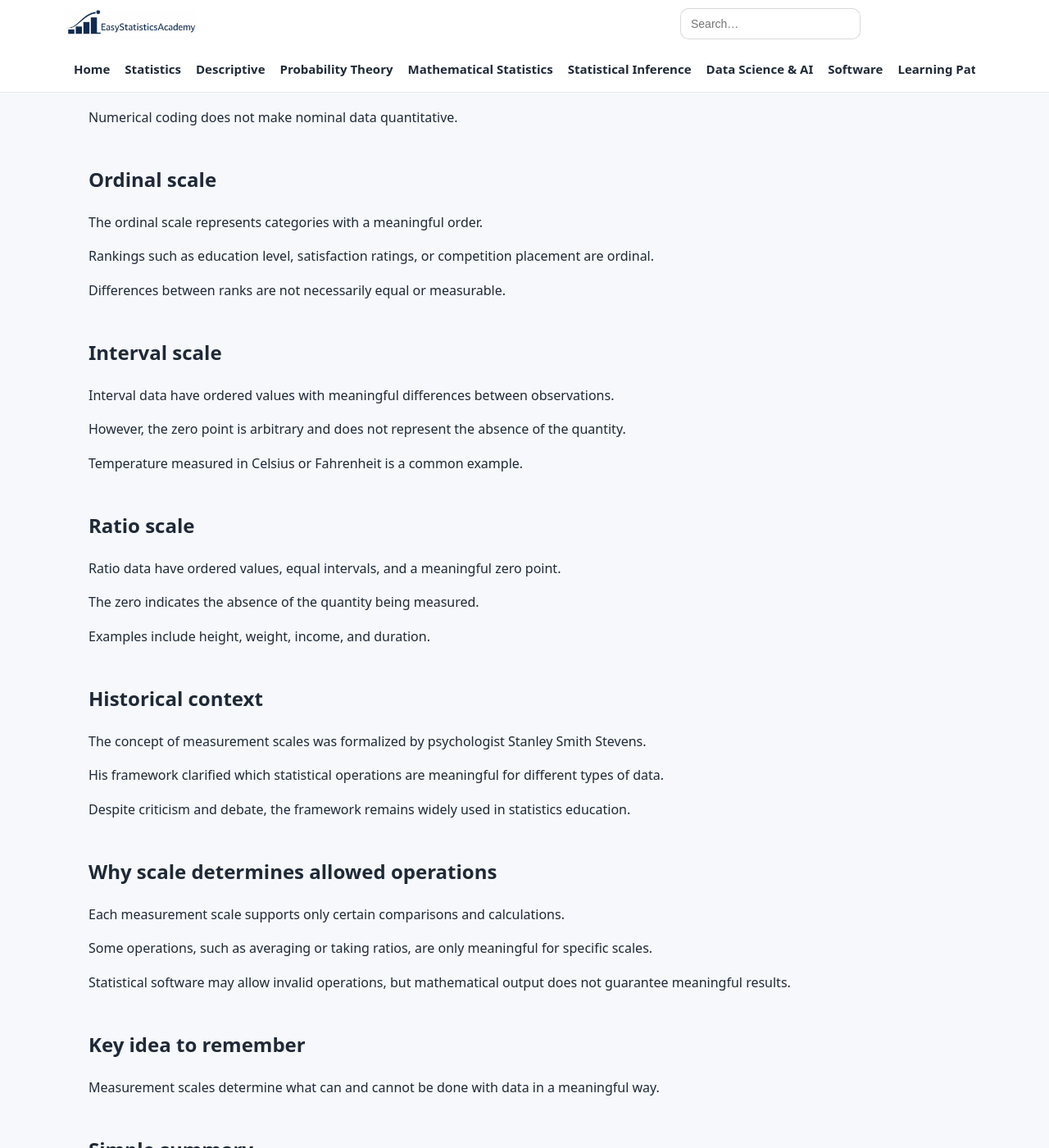
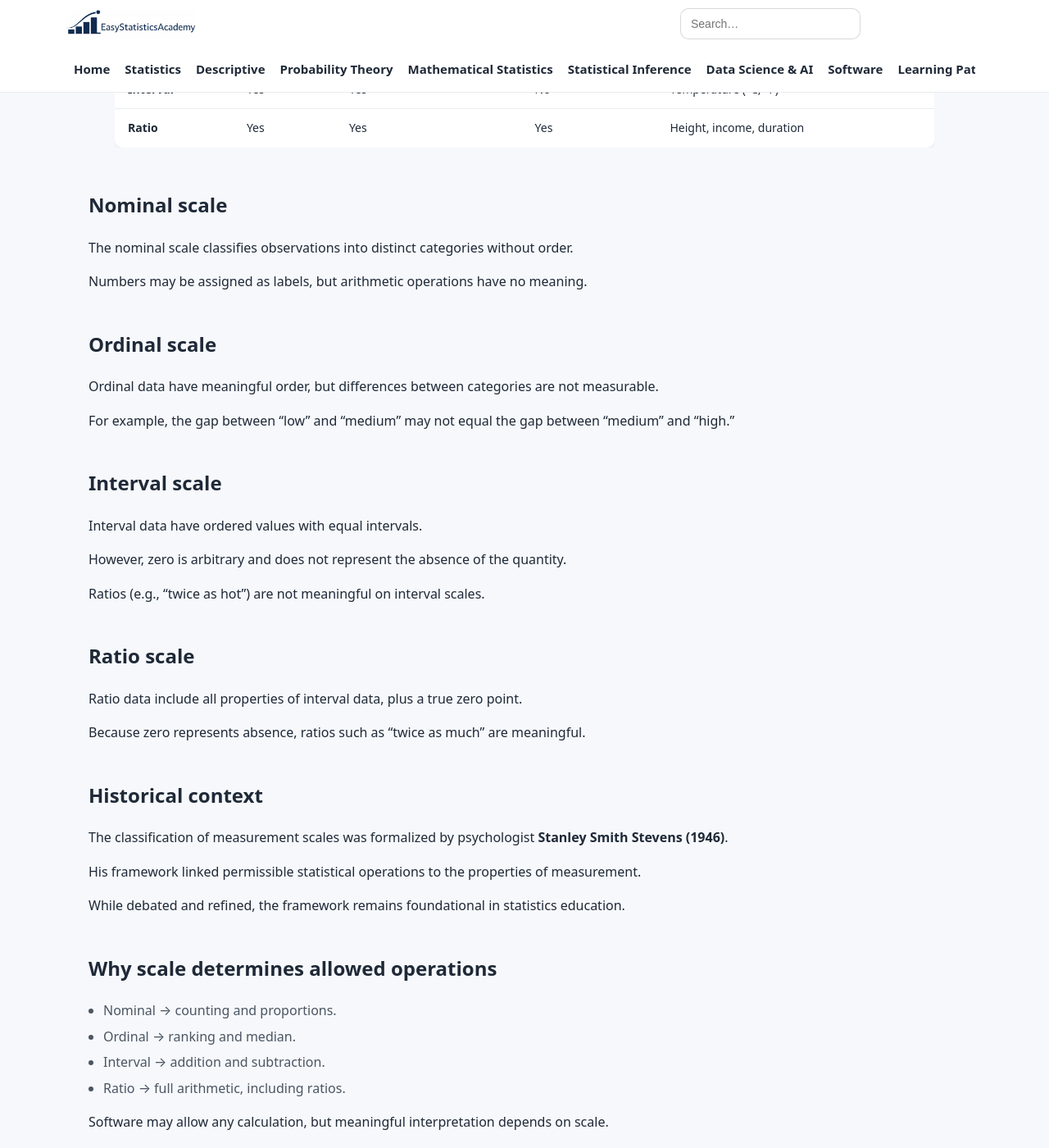
Before and after one commit to ammar-homaida-statistics/easystatisticsacademy, a Jekyll site: the page built from foundations/measurement-scales/index.md, in a window 1280 px wide and 1400 px high, scrolled down 939 px. Shown: the whole window at 82% size. Built offline with Jekyll 4.4.1, drawn with Linux system fonts in a browser that asks for light colours; some of the changed text lies outside the part shown.

Commit message:
Enhance measurement scales lesson content
Added a construction notice and improved clarity on measurement scales.

```diff
--- a/foundations/measurement-scales/index.md
+++ b/foundations/measurement-scales/index.md
@@ -19,10 +19,14 @@
   <div class="hero-card">
     <h1>Measurement Scales</h1>
 
+    <div style="background:#fff3cd; border:1px solid #ffeeba; padding:12px 14px; margin:14px 0; border-radius:8px;">
+      <strong>🚧 Under Construction</strong> — Additional applied examples and visual summaries will be added.
+    </div>
+
     <p class="lead">
-      This lesson introduces the main levels of measurement—nominal, ordinal,
-      interval, and ratio—and explains why the measurement scale determines
-      which statistical operations are valid.
+      The level of measurement determines which statistical operations are meaningful.
+      Nominal, ordinal, interval, and ratio scales differ not in appearance,
+      but in the type of comparisons they allow.
     </p>
 
     <p class="muted-mini">
@@ -31,38 +35,77 @@
   </div>
 </section>
 
+
+
 <section class="section">
   <div class="content-narrow">
     <h2>What you will learn</h2>
 
     <ul class="bullets">
       <li>The four main levels of measurement.</li>
-      <li>How nominal, ordinal, interval, and ratio scales differ.</li>
-      <li>The historical origin of measurement scales.</li>
-      <li>Why scale determines which operations are meaningful.</li>
+      <li>How the scales differ conceptually.</li>
+      <li>Which comparisons and operations are valid for each scale.</li>
+      <li>Why misunderstanding scale leads to invalid conclusions.</li>
     </ul>
   </div>
 </section>
 
+
+
 <section class="section">
   <div class="content-narrow">
-    <h2>Why this topic matters</h2>
+    <h2>The four levels at a glance</h2>
 
-    <p>
-      Statistical methods assume specific types of measurement.
-    </p>
+    <div style="margin:24px 0;">
+      <div style="max-width:1000px; margin:auto; overflow-x:auto;">
+        <table style="width:100%; border-collapse:collapse; background:#ffffff; border-radius:10px; overflow:hidden; box-shadow:0 4px 10px rgba(0,0,0,0.05); font-size:14px;">
+          <thead style="background:#f1f3f5;">
+            <tr>
+              <th style="padding:14px 16px; text-align:left; font-weight:600;">Scale</th>
+              <th style="padding:14px 16px; text-align:left; font-weight:600;">Order?</th>
+              <th style="padding:14px 16px; text-align:left; font-weight:600;">Equal Intervals?</th>
+              <th style="padding:14px 16px; text-align:left; font-weight:600;">True Zero?</th>
+              <th style="padding:14px 16px; text-align:left; font-weight:600;">Example</th>
+            </tr>
+          </thead>
+          <tbody>
+            <tr style="border-top:1px solid #e9ecef;">
+              <td style="padding:12px 16px;"><strong>Nominal</strong></td>
+              <td style="padding:12px 16px;">No</td>
+              <td style="padding:12px 16px;">No</td>
+              <td style="padding:12px 16px;">No</td>
+              <td style="padding:12px 16px;">Blood type, country</td>
+            </tr>
+            <tr style="border-top:1px solid #e9ecef;">
+              <td style="padding:12px 16px;"><strong>Ordinal</strong></td>
+              <td style="padding:12px 16px;">Yes</td>
+              <td style="padding:12px 16px;">No</td>
+              <td style="padding:12px 16px;">No</td>
+              <td style="padding:12px 16px;">Rankings, satisfaction levels</td>
+            </tr>
+            <tr style="border-top:1px solid #e9ecef;">
+              <td style="padding:12px 16px;"><strong>Interval</strong></td>
+              <td style="padding:12px 16px;">Yes</td>
+              <td style="padding:12px 16px;">Yes</td>
+              <td style="padding:12px 16px;">No</td>
+              <td style="padding:12px 16px;">Temperature (°C, °F)</td>
+            </tr>
+            <tr style="border-top:1px solid #e9ecef;">
+              <td style="padding:12px 16px;"><strong>Ratio</strong></td>
+              <td style="padding:12px 16px;">Yes</td>
+              <td style="padding:12px 16px;">Yes</td>
+              <td style="padding:12px 16px;">Yes</td>
+              <td style="padding:12px 16px;">Height, income, duration</td>
+            </tr>
+          </tbody>
+        </table>
+      </div>
+    </div>
 
-    <p>
-      Applying operations that are not appropriate for a given scale
-      can lead to meaningless or misleading results.
-    </p>
-
-    <p>
-      Understanding measurement scales helps prevent invalid analysis
-      even when software produces numerical output.
-    </p>
   </div>
 </section>
+
+
 
 <section class="section">
   <div class="content-narrow">
@@ -70,142 +113,148 @@
 
     <p>
       The nominal scale classifies observations into distinct categories
-      with no inherent order.
+      without order.
     </p>
 
     <p>
-      Categories are labels only, such as blood type, country,
-      or product category.
-    </p>
-
-    <p>
-      Numerical coding does not make nominal data quantitative.
+      Numbers may be assigned as labels, but arithmetic operations
+      have no meaning.
     </p>
   </div>
 </section>
+
+
 
 <section class="section">
   <div class="content-narrow">
     <h2>Ordinal scale</h2>
 
     <p>
-      The ordinal scale represents categories with a meaningful order.
+      Ordinal data have meaningful order,
+      but differences between categories are not measurable.
     </p>
 
     <p>
-      Rankings such as education level, satisfaction ratings,
-      or competition placement are ordinal.
-    </p>
-
-    <p>
-      Differences between ranks are not necessarily equal or measurable.
+      For example, the gap between “low” and “medium”
+      may not equal the gap between “medium” and “high.”
     </p>
   </div>
 </section>
+
+
 
 <section class="section">
   <div class="content-narrow">
     <h2>Interval scale</h2>
 
     <p>
-      Interval data have ordered values with meaningful differences
-      between observations.
+      Interval data have ordered values with equal intervals.
     </p>
 
     <p>
-      However, the zero point is arbitrary and does not represent
+      However, zero is arbitrary and does not represent
       the absence of the quantity.
     </p>
 
     <p>
-      Temperature measured in Celsius or Fahrenheit is a common example.
+      Ratios (e.g., “twice as hot”) are not meaningful
+      on interval scales.
     </p>
   </div>
 </section>
+
+
 
 <section class="section">
   <div class="content-narrow">
     <h2>Ratio scale</h2>
 
     <p>
-      Ratio data have ordered values, equal intervals,
-      and a meaningful zero point.
+      Ratio data include all properties of interval data,
+      plus a true zero point.
     </p>
 
     <p>
-      The zero indicates the absence of the quantity being measured.
-    </p>
-
-    <p>
-      Examples include height, weight, income, and duration.
+      Because zero represents absence,
+      ratios such as “twice as much” are meaningful.
     </p>
   </div>
 </section>
+
+
 
 <section class="section">
   <div class="content-narrow">
     <h2>Historical context</h2>
 
     <p>
-      The concept of measurement scales was formalized by
-      psychologist Stanley Smith Stevens.
+      The classification of measurement scales was formalized
+      by psychologist <strong>Stanley Smith Stevens (1946)</strong>.
     </p>
 
     <p>
-      His framework clarified which statistical operations
-      are meaningful for different types of data.
+      His framework linked permissible statistical operations
+      to the properties of measurement.
     </p>
 
     <p>
-      Despite criticism and debate, the framework remains
-      widely used in statistics education.
+      While debated and refined, the framework remains foundational
+      in statistics education.
     </p>
   </div>
 </section>
+
+
 
 <section class="section">
   <div class="content-narrow">
     <h2>Why scale determines allowed operations</h2>
 
-    <p>
-      Each measurement scale supports only certain comparisons
-      and calculations.
-    </p>
+    <ul class="bullets">
+      <li>Nominal → counting and proportions.</li>
+      <li>Ordinal → ranking and median.</li>
+      <li>Interval → addition and subtraction.</li>
+      <li>Ratio → full arithmetic, including ratios.</li>
+    </ul>
 
     <p>
-      Some operations, such as averaging or taking ratios,
-      are only meaningful for specific scales.
-    </p>
-
-    <p>
-      Statistical software may allow invalid operations,
-      but mathematical output does not guarantee meaningful results.
+      Software may allow any calculation,
+      but meaningful interpretation depends on scale.
     </p>
   </div>
 </section>
+
+
 
 <section class="section section-soft">
   <div class="content-narrow">
     <h2>Key idea to remember</h2>
 
     <p>
-      Measurement scales determine what can and cannot be done
-      with data in a meaningful way.
+      Measurement scales define what comparisons and operations
+      are conceptually valid.
+      Statistical correctness depends on respecting these limits.
     </p>
   </div>
 </section>
+
+
 
 <section class="section section-next">
   <div class="content-narrow">
     <h2>Simple summary</h2>
 
     <p>
-      Nominal, ordinal, interval, and ratio scales describe
-      different kinds of data. Choosing valid operations
-      depends on understanding the measurement scale.
+      Nominal classifies.
+      Ordinal ranks.
+      Interval measures differences.
+      Ratio measures with a true zero.
+      The scale determines valid statistical operations.
     </p>
   </div>
 </section>
+
+
 
 <section class="section section-next">
   <div class="content-narrow">
@@ -213,8 +262,8 @@
 
     <p>
       The next lesson explains what you can and cannot do
-      with each measurement scale, including common misuse
-      and real-world examples of invalid analysis.
+      with each scale, including common misuse
+      and practical examples of invalid analysis.
     </p>
 
     <a class="btn btn-primary" href="/foundations/what-you-can-and-cannot-do-with-each-scale/">
```
